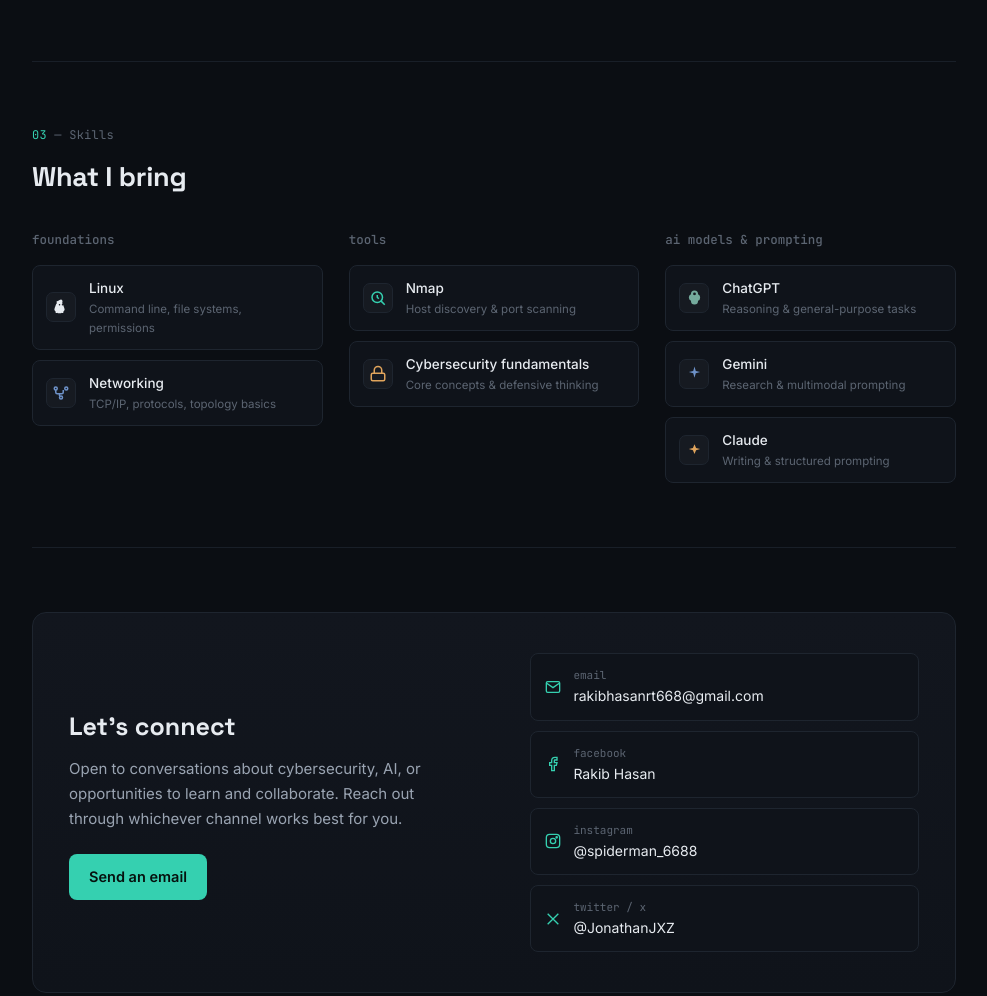
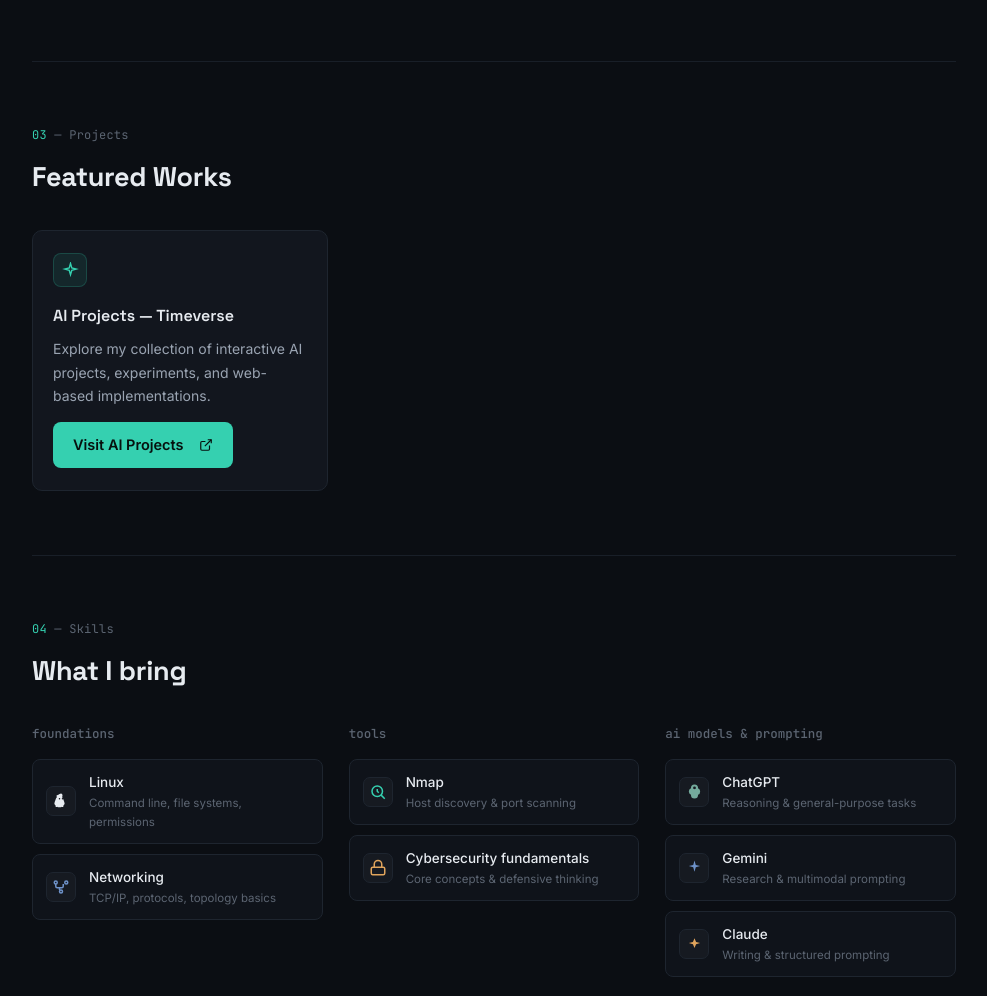
Before and after one commit to rakib-668/RakibHasan, a plain HTML site: page index.html in a window 1280 px wide. Shown: the part 1702-2698 px from the top of the page, without its empty margins (146-1133 px from the left). Drawn offline with Linux system fonts and the light colour scheme.

Commit message:
Add projects section with featured works
Added a new projects section with featured works and a link to AI projects.

```diff
--- a/index.html
+++ b/index.html
@@ -20,6 +20,7 @@
     <div class="nav-links">
       <a href="#about">About</a>
       <a href="#focus">Focus</a>
+      <a href="#projects">Projects</a>
       <a href="#skills">Skills</a>
       <a href="#contact" class="nav-cta">Contact</a>
     </div>
@@ -100,9 +101,30 @@
     </div>
   </section>
 
+  <!-- NEW PROJECTS SECTION -->
+  <section id="projects">
+    <div class="section-head">
+      <p class="section-tag"><span class="n">03</span> — Projects</p>
+      <h2>Featured Works</h2>
+    </div>
+    <div class="focus-grid">
+      <div class="focus-card">
+        <div class="focus-icon">
+          <svg width="17" height="17" viewBox="0 0 24 24" fill="none" stroke="currentColor" stroke-width="2"><path d="M12 2l1.8 6.3L20 10l-6.2 1.7L12 18l-1.8-6.3L4 10l6.2-1.7z"/></svg>
+        </div>
+        <h3>AI Projects — Timeverse</h3>
+        <p>Explore my collection of interactive AI projects, experiments, and web-based implementations.</p>
+        <a class="btn btn-primary" href="https://rakib-668.github.io/Timeverse/" target="_blank" rel="noopener" style="margin-top: 15px; display: inline-flex;">
+          Visit AI Projects
+          <svg width="14" height="14" viewBox="0 0 24 24" fill="none" stroke="currentColor" stroke-width="2" style="margin-left: 6px;"><path d="M18 13v6a2 2 0 0 1-2 2H5a2 2 0 0 1-2-2V8a2 2 0 0 1 2-2h6"/><polyline points="15 3 21 3 21 9"/><line x1="10" y1="14" x2="21" y2="3"/></svg>
+        </a>
+      </div>
+    </div>
+  </section>
+
   <section id="skills">
     <div class="section-head">
-      <p class="section-tag"><span class="n">03</span> — Skills</p>
+      <p class="section-tag"><span class="n">04</span> — Skills</p>
       <h2>What I bring</h2>
     </div>
     <div class="skills-groups">
@@ -179,8 +201,8 @@
         <a class="contact-row" href="mailto:rakibhasanrt668@gmail.com">
           <span class="ic"><svg width="16" height="16" viewBox="0 0 24 24" fill="none" stroke="currentColor" stroke-width="2"><path d="M22 6l-10 7L2 6"/><rect x="2" y="4" width="20" height="16" rx="2"/></svg></span>
           <span><span class="lbl">email</span><span class="val">rakibhasanrt668@gmail.com</span></span>
-
-                <a class="contact-row" href="https://www.facebook.com/share/1BwBmvYvVj/" target="_blank" rel="noopener">
+        </a>
+        <a class="contact-row" href="https://www.facebook.com/share/1BwBmvYvVj/" target="_blank" rel="noopener">
           <span class="ic"><svg width="16" height="16" viewBox="0 0 24 24" fill="none" stroke="currentColor" stroke-width="2"><path d="M18 2h-3a5 5 0 0 0-5 5v3H7v4h3v8h4v-8h3l1-4h-4V7a1 1 0 0 1 1-1h3z"/></svg></span>
           <span><span class="lbl">facebook</span><span class="val">Rakib Hasan</span></span>
         </a>
```
